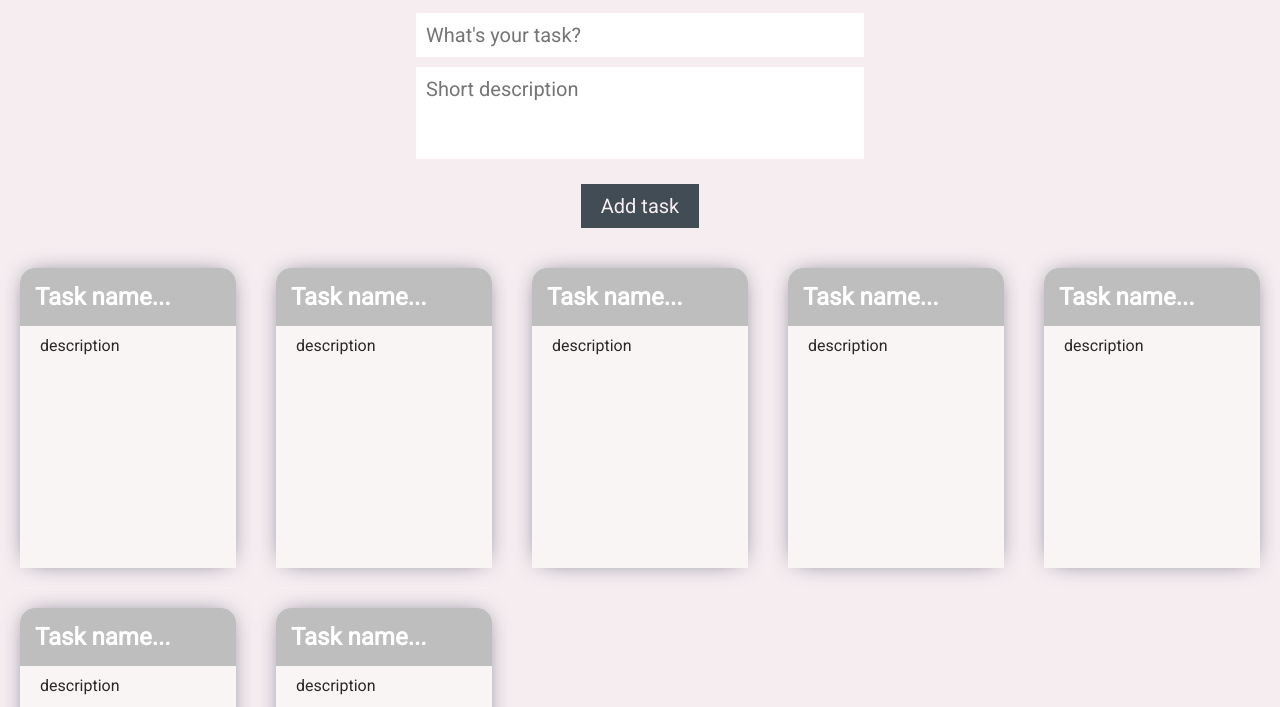
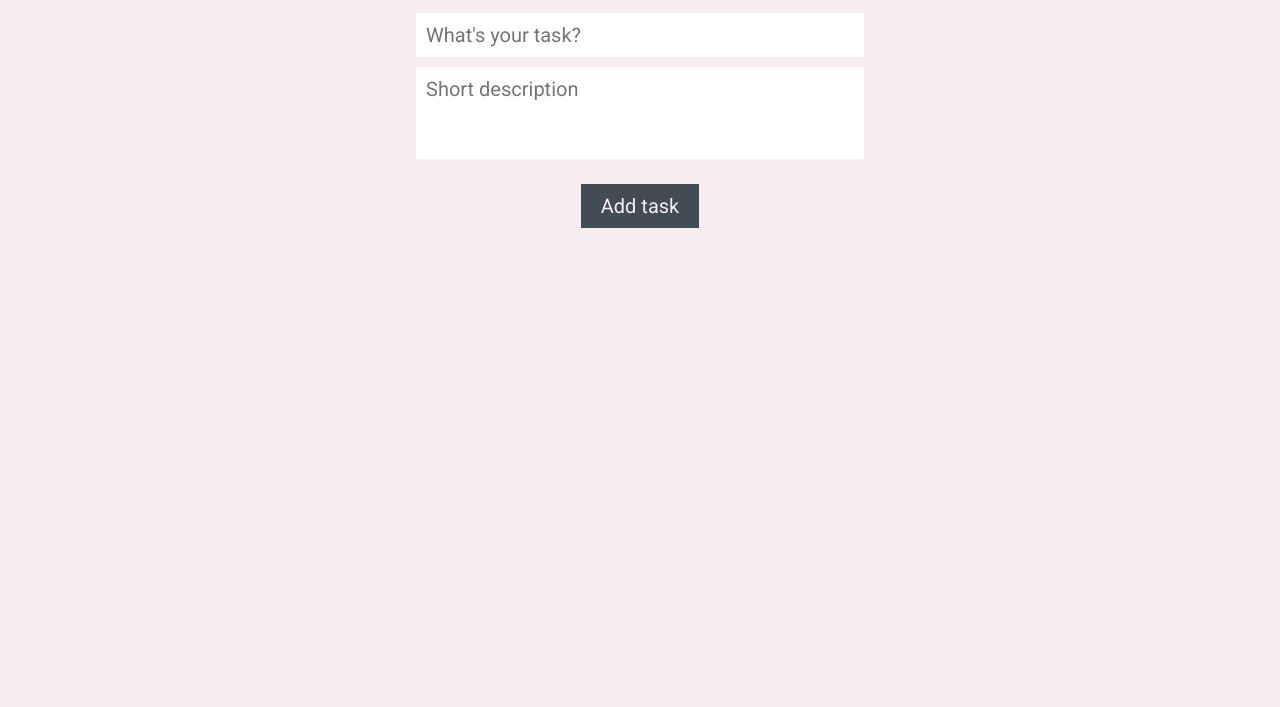
Before and after one commit to centek134/todolist, a website: page index.html in a window 1280 px wide. Shown: the part 93-800 px from the top of the page. Drawn offline with Linux system fonts and the light colour scheme.

Commit message:
deleting code

```diff
--- a/index.html
+++ b/index.html
@@ -4,13 +4,13 @@
     <meta charset="UTF-8" />
     <meta http-equiv="X-UA-Compatible" content="IE=edge" />
     <meta name="viewport" content="width=device-width, initial-scale=1.0" />
-    <link rel="stylesheet" href="style.css" type="text/css" />
     <link rel="preconnect" href="https://fonts.googleapis.com" />
     <link rel="preconnect" href="https://fonts.gstatic.com" crossorigin />
     <link
-      href="https://fonts.googleapis.com/css2?family=Roboto&display=swap"
-      rel="stylesheet"
+    href="https://fonts.googleapis.com/css2?family=Roboto&display=swap"
+    rel="stylesheet"
     />
+    <link rel="stylesheet" href="style.css" type="text/css" />
     <title>ToDoApp</title>
   </head>
   <body>
@@ -19,70 +19,14 @@
         <h1>Type your task!</h1>
       </header>
       <section class="input_section">
-        <input id="inpt_task" type="text" placeholder="What's your task?" />
+        <input id="inpt_title" type="text" placeholder="What's your task?" />
         <textarea id="description" placeholder="Short description"
           rows="3" cols="30"></textarea>
       </section>
-      <button>Add task</button>
+      <button id="add-button">Add task</button>
       <section id="tasks" class="tasks">
-        <div class="task_card">
-          <h1>
-            Task name...
-          </h1>
-          <p>
-            description
-          </p>
-        </div>
-        <div class="task_card">
-          <h1>
-            Task name...
-          </h1>
-          <p>
-            description
-          </p>
-        </div>
-        <div class="task_card">
-          <h1>
-            Task name...
-          </h1>
-          <p>
-            description
-          </p>
-        </div>
-        <div class="task_card">
-          <h1>
-            Task name...
-          </h1>
-          <p>
-            description
-          </p>
-        </div>
-        <div class="task_card">
-          <h1>
-            Task name...
-          </h1>
-          <p>
-            description
-          </p>
-        </div>
-        <div class="task_card">
-          <h1>
-            Task name...
-          </h1>
-          <p>
-            description
-          </p>
-        </div>
-        <div class="task_card">
-          <h1>
-            Task name...
-          </h1>
-          <p>
-            description
-          </p>
-        </div>
       </section>
     </main>
-    <script src="app.js"></script>
+    <script src="./script/app.js"></script>
   </body>
 </html>
```
